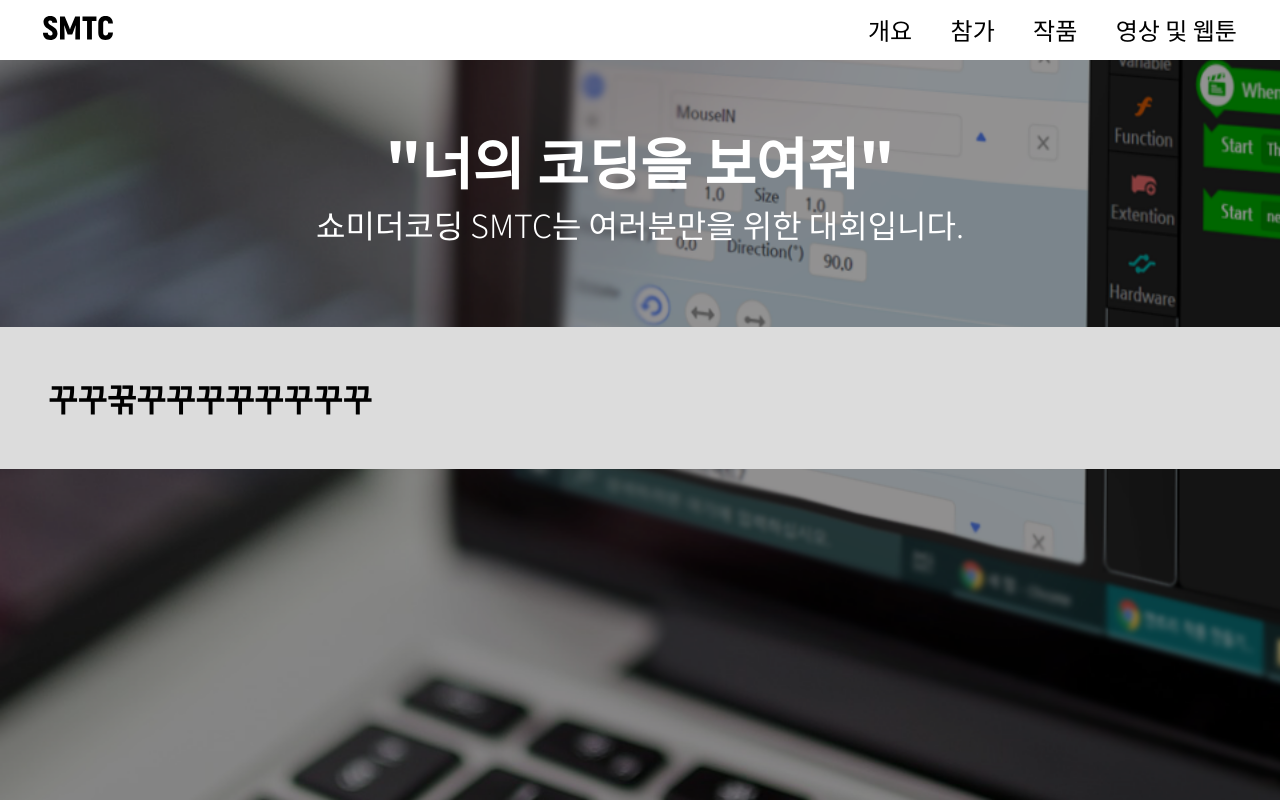
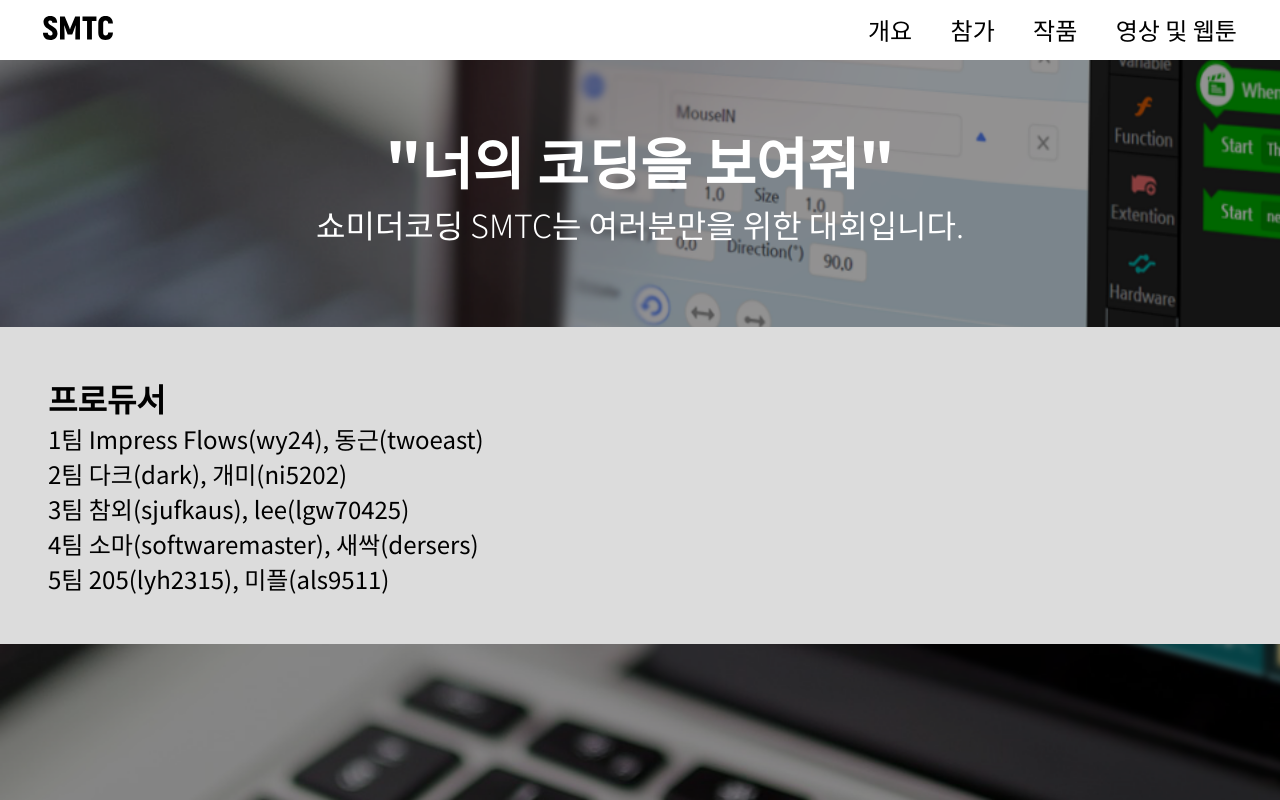
Before and after one commit to gnlow/SMTC, a Vue app: page / in a window 1280 px wide. Built offline with nearby package versions, Linux system fonts and the light colour scheme.

Commit message:
프로듀서 정보 추가

```diff
--- a/src/views/InfoPage.vue
+++ b/src/views/InfoPage.vue
@@ -1,8 +1,17 @@
 <template>
 	<Main title='"너의 코딩을 보여줘"' subtitle="쇼미더코딩 SMTC는 여러분만을 위한 대회입니다." id="area1" class="pagearea">
 		<h1>
-			꾸꾸꾺꾸꾸꾸꾸꾸꾸꾸꾸
+			프로듀서
 		</h1>
+		1팀 Impress Flows(wy24), 동근(twoeast)
+		<br>
+		2팀 다크(dark), 개미(ni5202)
+		<br>
+		3팀 참외(sjufkaus), lee(lgw70425)
+		<br>
+		4팀 소마(softwaremaster), 새싹(dersers)
+		<br>
+		5팀 205(lyh2315), 미플(als9511)
 	</Main>
 </template>
 
```
